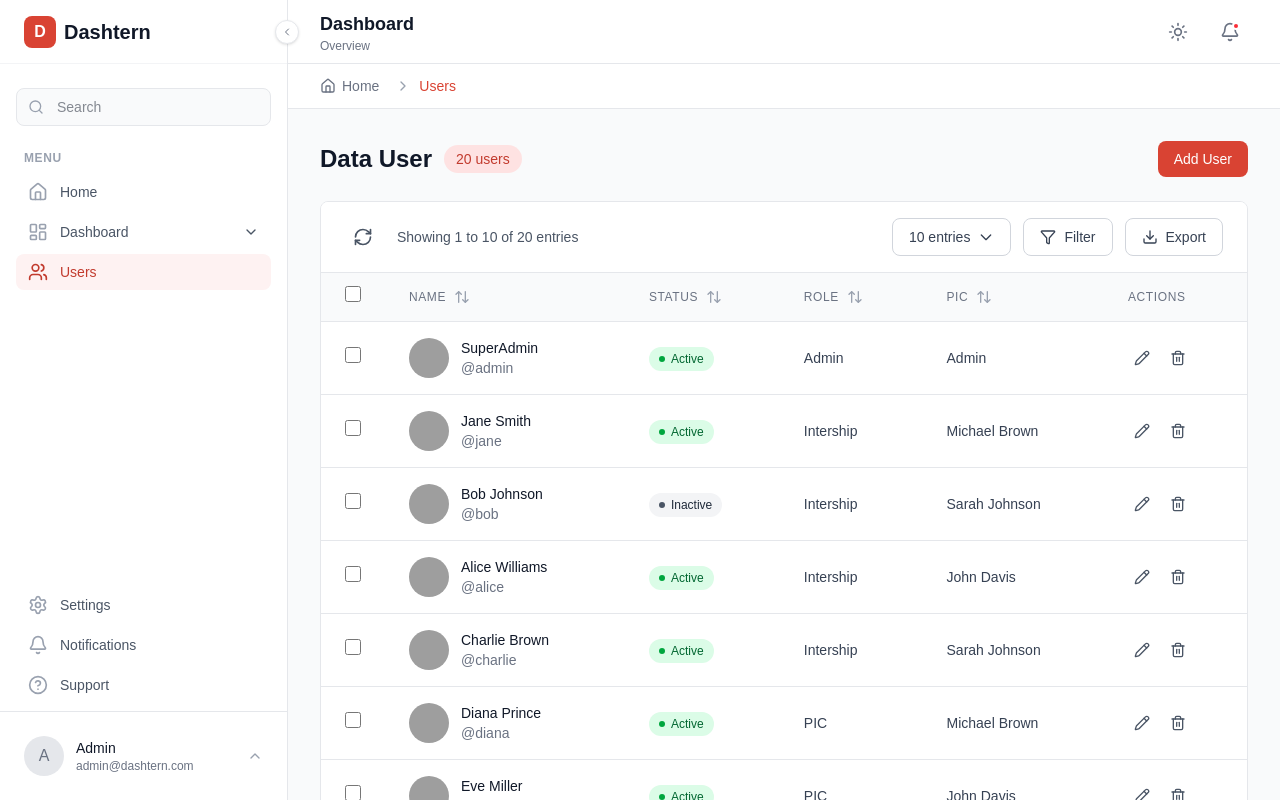
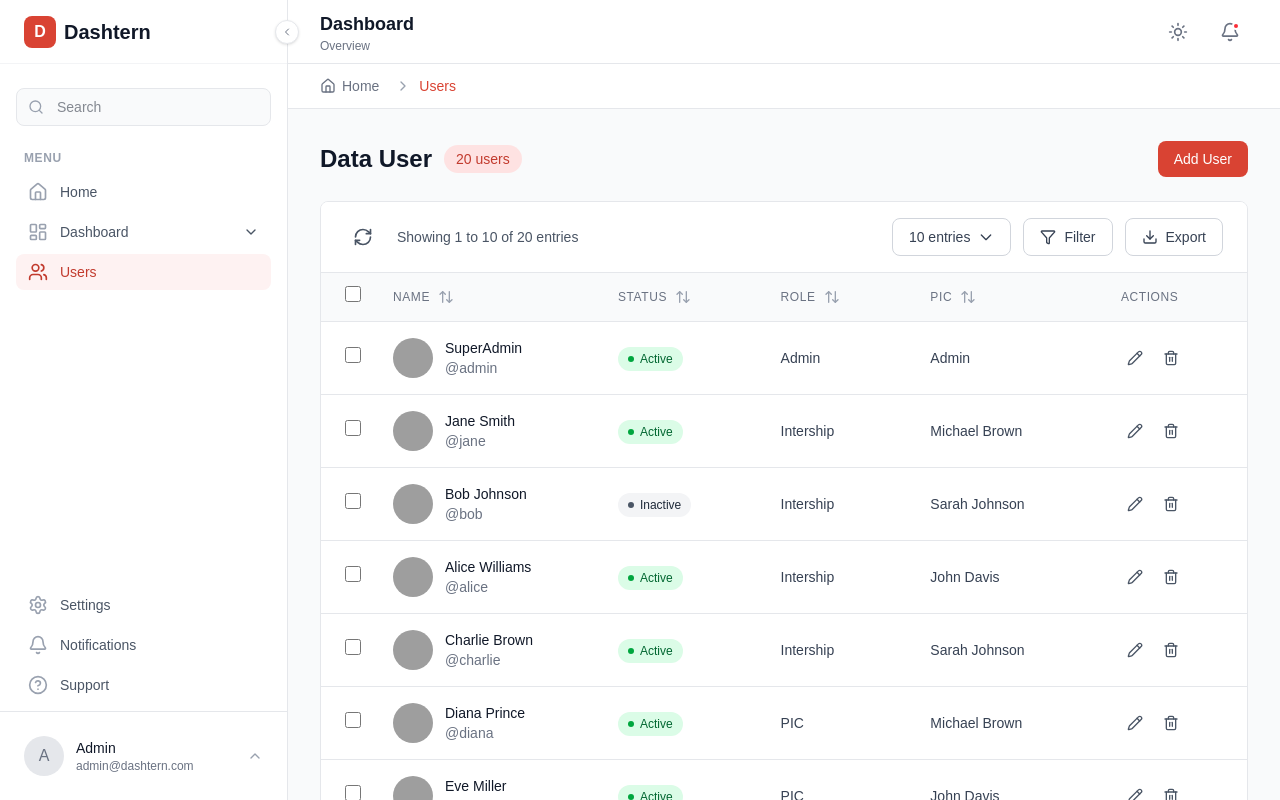
Before and after one commit to FirdhausDwiSukma/dashboard-intership, a Next.js app: page /dashboard/users in a window 1280 px wide. Built offline with nearby package versions, Linux system fonts and the light colour scheme; grey boxes are pictures that could not be loaded.

Commit message:
fix position checkbox

```diff
--- a/app/dashboard/users/page.tsx
+++ b/app/dashboard/users/page.tsx
@@ -208,7 +208,7 @@ export default function UsersPage() {
                                 </th>
 
                                 {/* Name Column with Sort */}
-                                <th className="px-6 py-3 text-left">
+                                <th className="px-2 py-3 text-left">
                                     <button
                                         onClick={() => handleSort("name")}
                                         className="flex items-center gap-2 text-xs font-medium text-gray-500 dark:text-gray-400 uppercase tracking-wider hover:text-gray-700 dark:hover:text-gray-300 transition-colors"
@@ -329,7 +329,7 @@ export default function UsersPage() {
                                         </td>
 
                                         {/* Name Column with Avatar */}
-                                        <td className="px-6 py-4 whitespace-nowrap">
+                                        <td className="px-2 py-4 whitespace-nowrap">
                                             <div className="flex items-center gap-3">
                                                 <img
                                                     src={user.avatar || getAvatarUrl(user.name)}
```
